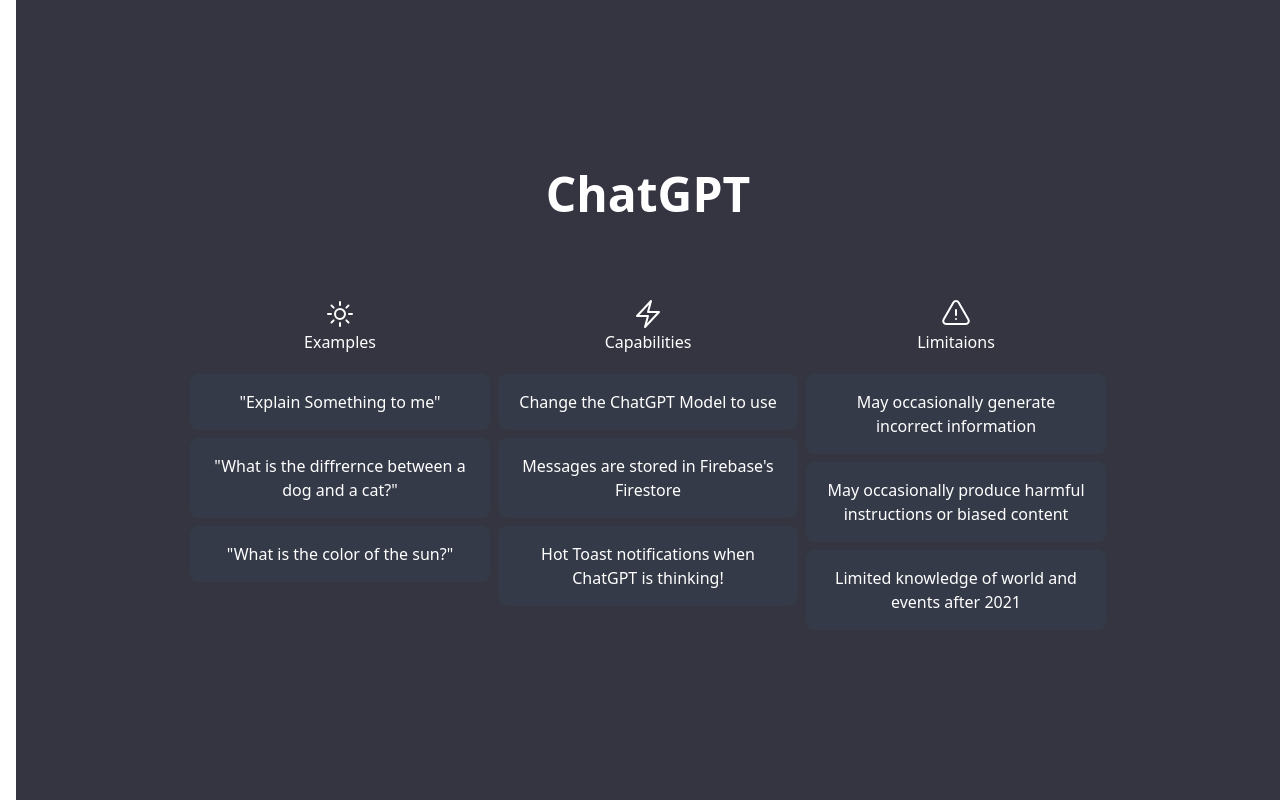
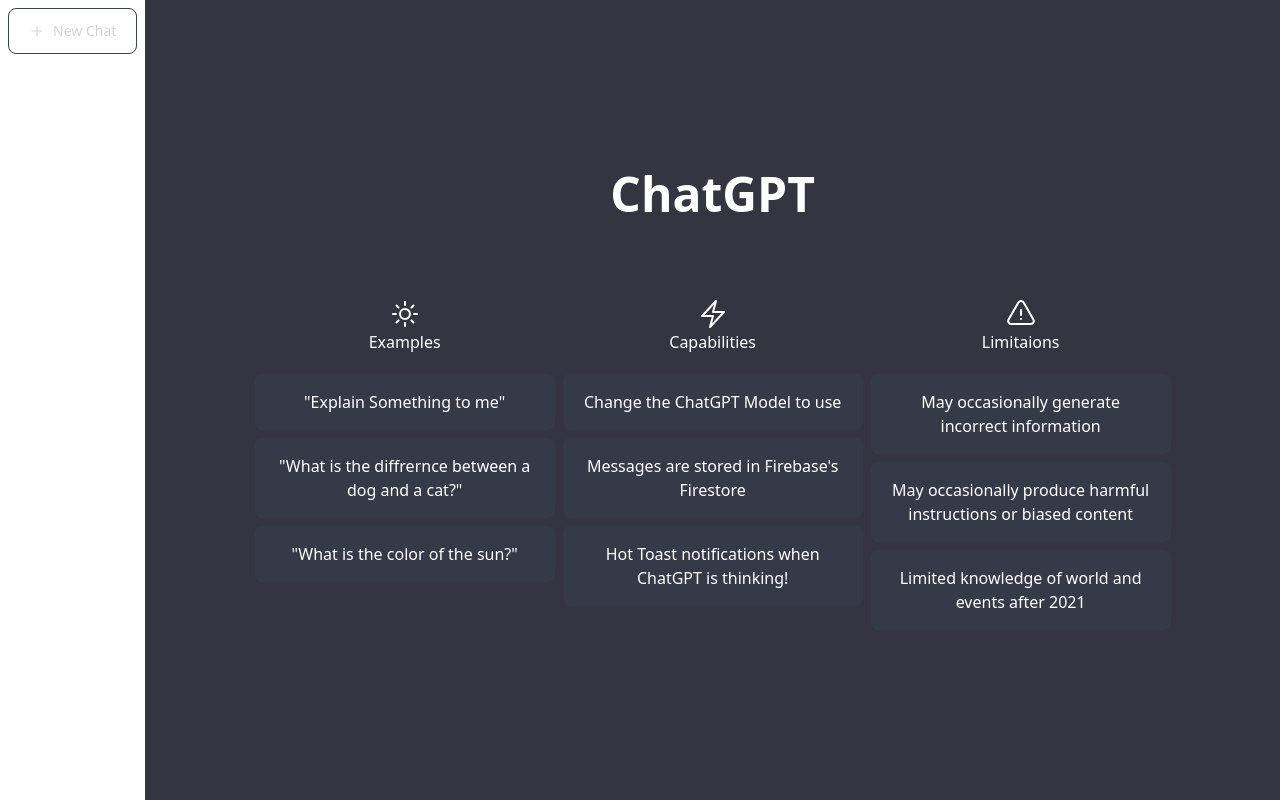
Before and after one commit to ss611611/ChatGpt, a Next.js app: page / in a window 1280 px wide. Built offline with nearby package versions, Linux system fonts and the light colour scheme.

Commit message:
Building the New Chat Component

```diff
--- a/components/NewChat.tsx
+++ b/components/NewChat.tsx
@@ -2,9 +2,9 @@
 
 function NewChat() {
   return (
-    <div>
-        <PlusIcon />
-        <p></p>
+    <div className=" border-gray-700 border chatRow">
+        <PlusIcon className="h-4 w-4" />
+        <p>New Chat</p>
     </div>
   );
 }
--- a/styles/globals.css
+++ b/styles/globals.css
@@ -6,4 +6,10 @@
     .infoText {
         @apply p-4 bg-gray-700/50 rounded-lg max-w-[300px]
     }
+
+    .chatRow {
+        @apply rounded-lg px-5 py-3 text-sm flex items-center
+        justify-center space-x-2 hover:bg-gray-700/70 cursor-pointer
+        text-gray-300 transition-all duration-200 ease-out
+    }
 }
```
